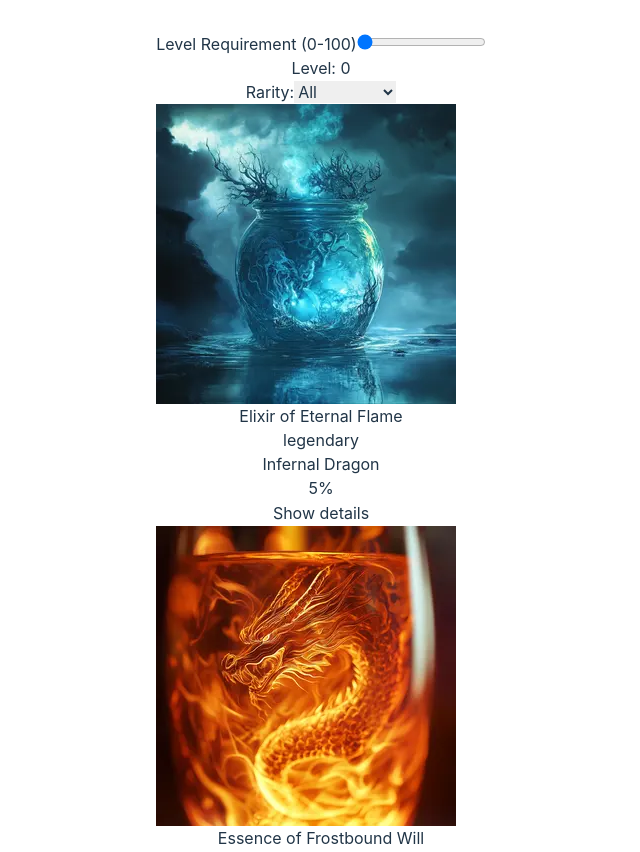
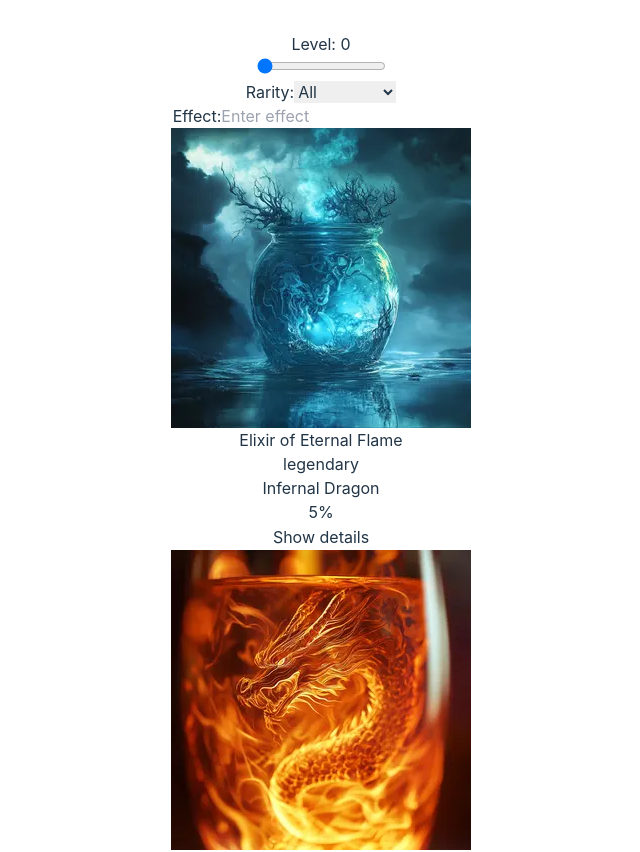
Before and after one commit to llabaka/lander-labaka-intcli2425-2, a React (Vite) app: page / in a window 1280 px wide. Shown: the top 852 px of the page, without its empty margins (319-959 px from the left). Built offline with nearby package versions, Linux system fonts and the light colour scheme.

Commit message:
[MAIN][ADD] Effect filter

```diff
--- a/src/App.tsx
+++ b/src/App.tsx
@@ -6,14 +6,13 @@ import Modal from './components/Modal';
 import Potions from './components/Potions';
 import Filters from './components/Filters';
 import { filterByLevelRequireMent, findPotionByEffect, getPotionsByRarity } from './helpers/potionHelpers';
-import { Effect } from './types/Effect';
 
 function App() {
   const [potionModalVisible, setPotionModalVisible] = useState(false);
   const [selectedPotion, setSelectedPotion] = useState<Potion | null>(null);
   const [levelFilter, setLevelFilter] = useState(0);
   const [rarityFilter, setRarityFilter] = useState('');
-  const [effectFilter, setEffectFilter] = useState<Effect | null>(null);
+  const [effectFilter, setEffectFilter] = useState('');
   const [craftTime, setCraftTime] = useState(0);
   const [showingPotions, setShowingPotions] = useState<Potion[] | []>([]);
 
@@ -48,14 +47,26 @@ function App() {
 
   return (
     <>
+      <Filters
+        levelFilter={levelFilter}
+        setLevelFilter={setLevelFilter}
+        rarifyFilter={rarityFilter}
+        setRarityFilter={setRarityFilter}
+        effectFilter={effectFilter}
+        setEffectFilter={setEffectFilter}
+      />
 
-      <Filters levelFilter={levelFilter} setLevelFilter={setLevelFilter} rarifyFilter={rarityFilter} setRarityFilter={setRarityFilter}/>
-
-      <Potions potionsData={showingPotions} openModal={openModal} />
+      <Potions
+        potionsData={showingPotions}
+        openModal={openModal}
+      />
 
       {potionModalVisible && selectedPotion && (
         <div className="fixed inset-0 bg-black bg-opacity-50 flex items-center justify-center">
-          <Modal potion={selectedPotion} setPotionModalVisible={setPotionModalVisible} />
+          <Modal
+            potion={selectedPotion}
+            setPotionModalVisible={setPotionModalVisible}
+          />
         </div>
       )}
     </>
--- /dev/null
+++ b/src/components/EffectFilter.tsx
@@ -0,0 +1,23 @@
+import React from "react"
+
+interface EffectFilterProps {
+    effectFilter: string,
+    setEffectFilter: (effect: string) => void;
+}
+
+const EffectFilter: React.FC<EffectFilterProps> = ({ effectFilter, setEffectFilter }) => {
+    return (
+        <div className="input-wrapper">
+            <label className="text-lg">Effect:</label>
+            <input
+                type="text"
+                value={effectFilter}
+                onChange={(e) => setEffectFilter(e.target.value)}
+                className="w-64 p-2 border border-gray-300 rounded"
+                placeholder="Enter effect"
+            />
+        </div>
+    )
+}
+
+export default EffectFilter;
--- a/src/components/Filters.tsx
+++ b/src/components/Filters.tsx
@@ -1,4 +1,5 @@
-import React from "react"
+import React from "react";
+import EffectFilter from "./EffectFilter";
 import LevelFilter from "./LevelFilter";
 import RarityFilter from "./RarityFilter";
 
@@ -7,16 +8,29 @@ interface FilterProps {
     setLevelFilter: (potions: number) => void;
     rarifyFilter: string,
     setRarityFilter: (potions: string) => void;
+    effectFilter: string,
+    setEffectFilter: (effect: string) => void;
 }
 
-const Filters: React.FC<FilterProps> = ({ levelFilter, setLevelFilter, rarifyFilter, setRarityFilter }) => {
+const Filters: React.FC<FilterProps> = ({ levelFilter, setLevelFilter, rarifyFilter, setRarityFilter, effectFilter, setEffectFilter }) => {
     return (
         <div className="flex flex-start items-center border-white border-2 p-4">
 
             {/*/Level Requirement Filter */}
-            <LevelFilter levelFilter={levelFilter} setLevelFilter={setLevelFilter} />
+            <LevelFilter
+                levelFilter={levelFilter}
+                setLevelFilter={setLevelFilter}
+            />
 
-            <RarityFilter rarityFilter={rarifyFilter} setRarityFilter={setRarityFilter} />
+            <RarityFilter
+                rarityFilter={rarifyFilter}
+                setRarityFilter={setRarityFilter}
+            />
+
+            <EffectFilter
+            effectFilter={effectFilter}
+            setEffectFilter={setEffectFilter}
+            />
 
         </div>
 
--- a/src/components/LevelFilter.tsx
+++ b/src/components/LevelFilter.tsx
@@ -8,7 +8,7 @@ interface LevelFitlerProps {
 const LevelFilter: React.FC<LevelFitlerProps> = ({ levelFilter, setLevelFilter }) => {
     return (
         <>
-            <label className="text-lg">Level Requirement (0-100)</label>
+            <p className='text-xl mr-2'>Level: {levelFilter}</p>
             <input
                 type="range"
                 id="level"
@@ -22,7 +22,7 @@ const LevelFilter: React.FC<LevelFitlerProps> = ({ levelFilter, setLevelFilter }
                     setLevelFilter(level);
                 }}
             />
-            <p className='text-3xl'>Level: {levelFilter}</p>
+
         </>
     )
 }
--- a/src/helpers/potionHelpers.ts
+++ b/src/helpers/potionHelpers.ts
@@ -1,4 +1,3 @@
-import { Effect } from "../types/Effect";
 import { Ingredients } from "../types/Ingredients";
 import { Potion } from "../types/Potion";
 
@@ -19,9 +18,9 @@ export function listIngredients(potion: Potion): string[] {
 }
 
 //Encuentra todas las pociones que otorgan un efecto secundario especifico
-export function findPotionByEffect(potions: Potion[], effect: Effect): Potion[] {
+export function findPotionByEffect(potions: Potion[], effect: string): Potion[] {
 
-    return potions.filter(potion => potion.effects.secondary?.find(secondaryEffects => secondaryEffects.attribute === effect.attribute))
+    return potions.filter(potion => potion.effects.secondary?.find(secondaryEffects => secondaryEffects.attribute === effect))
 }
 
 //Devuelve el tiempo total necesario para crear una lista de pociones en minutos
```
